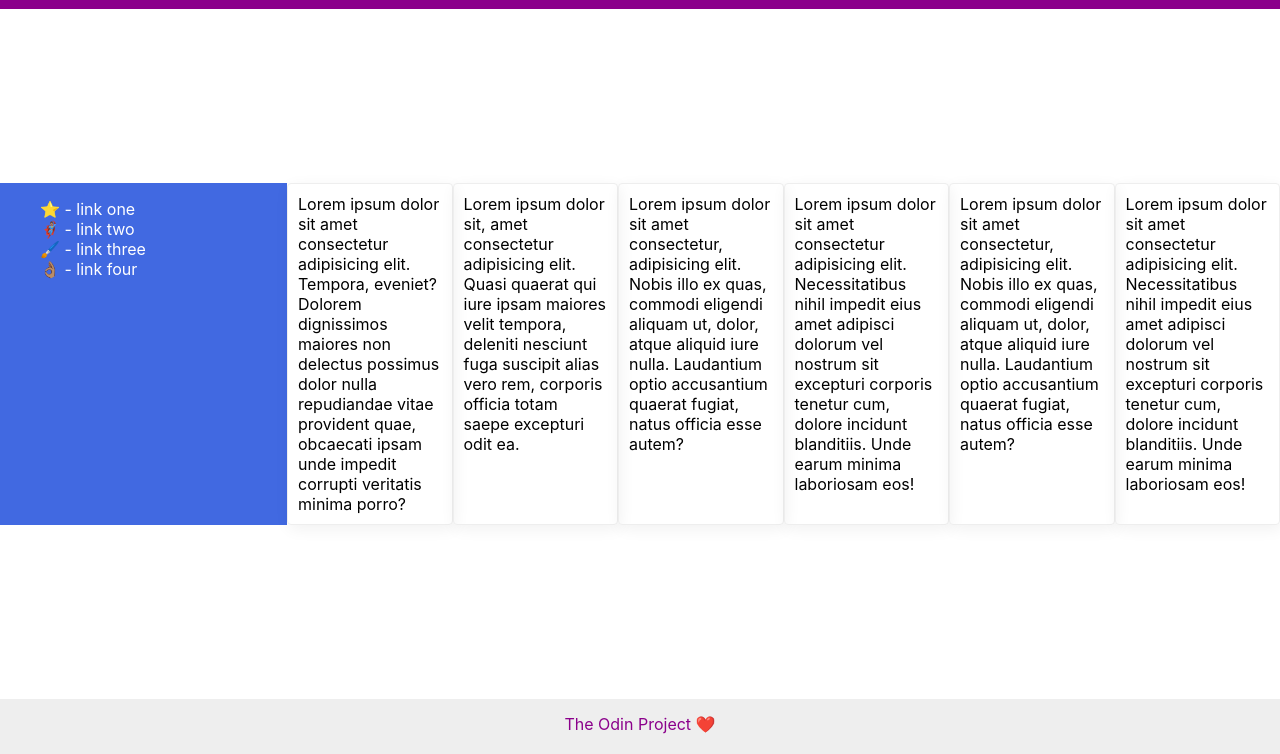
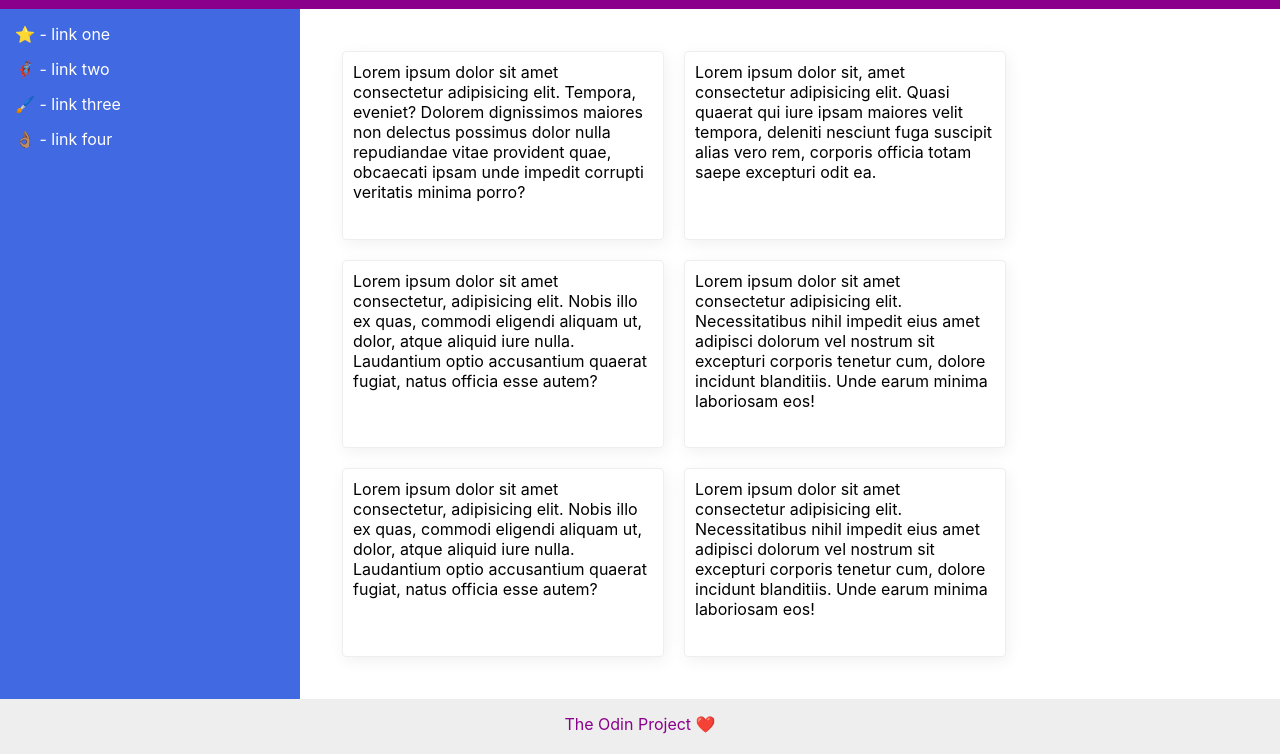
Before and after one commit to achuku/flex, a plain HTML site: page 7-flex-layout-2/index.html in a window 1280 px wide. Shown: the part 46-800 px from the top of the page. Drawn offline with Linux system fonts and the light colour scheme.

Commit message:
Amend sidebar and page content

```diff
--- a/7-flex-layout-2/index.html
+++ b/7-flex-layout-2/index.html
@@ -11,7 +11,7 @@
     <div class="header">
       MY AWESOME WEBSITE
     </div>
-      <div class="content">
+    <div class="body">
         <div class="sidebar">
             <ul>
                 <li><a href="#">⭐ - link one</a></li>
@@ -19,15 +19,17 @@
                 <li><a href="#">🖌️ - link three</a></li>
                 <li><a href="#">👌🏽 - link four</a></li>
             </ul>
-            </div>
-
+        </div>
+        <div class="content">
             <div class="card">Lorem ipsum dolor sit amet consectetur adipisicing elit. Tempora, eveniet? Dolorem dignissimos maiores non delectus possimus dolor nulla repudiandae vitae provident quae, obcaecati ipsam unde impedit corrupti veritatis minima porro?</div>
             <div class="card">Lorem ipsum dolor sit, amet consectetur adipisicing elit. Quasi quaerat qui iure ipsam maiores velit tempora, deleniti nesciunt fuga suscipit alias vero rem, corporis officia totam saepe excepturi odit ea.</div>
             <div class="card">Lorem ipsum dolor sit amet consectetur, adipisicing elit. Nobis illo ex quas, commodi eligendi aliquam ut, dolor, atque aliquid iure nulla. Laudantium optio accusantium quaerat fugiat, natus officia esse autem?</div>
             <div class="card">Lorem ipsum dolor sit amet consectetur adipisicing elit. Necessitatibus nihil impedit eius amet adipisci dolorum vel nostrum sit excepturi corporis tenetur cum, dolore incidunt blanditiis. Unde earum minima laboriosam eos!</div>
             <div class="card">Lorem ipsum dolor sit amet consectetur, adipisicing elit. Nobis illo ex quas, commodi eligendi aliquam ut, dolor, atque aliquid iure nulla. Laudantium optio accusantium quaerat fugiat, natus officia esse autem?</div>
             <div class="card">Lorem ipsum dolor sit amet consectetur adipisicing elit. Necessitatibus nihil impedit eius amet adipisci dolorum vel nostrum sit excepturi corporis tenetur cum, dolore incidunt blanditiis. Unde earum minima laboriosam eos!</div>
-      </div>
+       </div>
+    </div>
+
 
 
     <div class="footer">
--- a/7-flex-layout-2/style.css
+++ b/7-flex-layout-2/style.css
@@ -4,7 +4,6 @@ body {
     min-height: 100vh;
     display: flex;
     flex-direction: column;
-    justify-content: space-between;
   }
 
   .header {
@@ -18,12 +17,53 @@ body {
     padding-top: 15px;
   }
 
-  .content {
-    display:flex;
-    justify-content: flex-start;
-    align-content: center;
+  .body {
+    flex: 1;
+    display: flex;
+  }
+
+  .sidebar {
+    width: 300px;
+    background: royalblue;
+    box-sizing: border-box;
+    flex-shrink: 0;
+    padding: 15px;
+  }
+
+  ul {
+    list-style: none;
+    margin: 0;
+    padding: 0;
+  }
+
+  li {
+    margin-bottom: 15px;
+  }
+
+  a {
+    text-decoration: none;
+    color: white;
 
   }
+
+  .content {
+    padding: 32px;
+    display:flex;
+    flex-wrap: wrap;
+
+
+  }
+
+  .card {
+    border: 1px solid #eee;
+    box-shadow: 2px 4px 16px rgba(0,0,0,.06);
+    border-radius: 4px;
+    width: 300px;
+    margin: 10px;
+    padding: 10px;
+
+  }
+
   .footer {
     height: 40px;
     background: #eee;
@@ -32,29 +72,3 @@ body {
     justify-content: center;
     padding-top: 15px;
   }
-
-  .sidebar {
-    width: 300px;
-    background: royalblue;
-    box-sizing: border-box;
-    display: flex;
-    min-height: fit-content;
-  }
-
-  ul {
-    list-style: none;
-  }
-
-  a {
-    text-decoration: none;
-    color: white;
-  }
-  .card {
-    border: 1px solid #eee;
-    box-shadow: 2px 4px 16px rgba(0,0,0,.06);
-    border-radius: 4px;
-    width: 150px;
-    display: flex;
-    flex-wrap: wrap;
-    padding: 10px;
-  }
```
